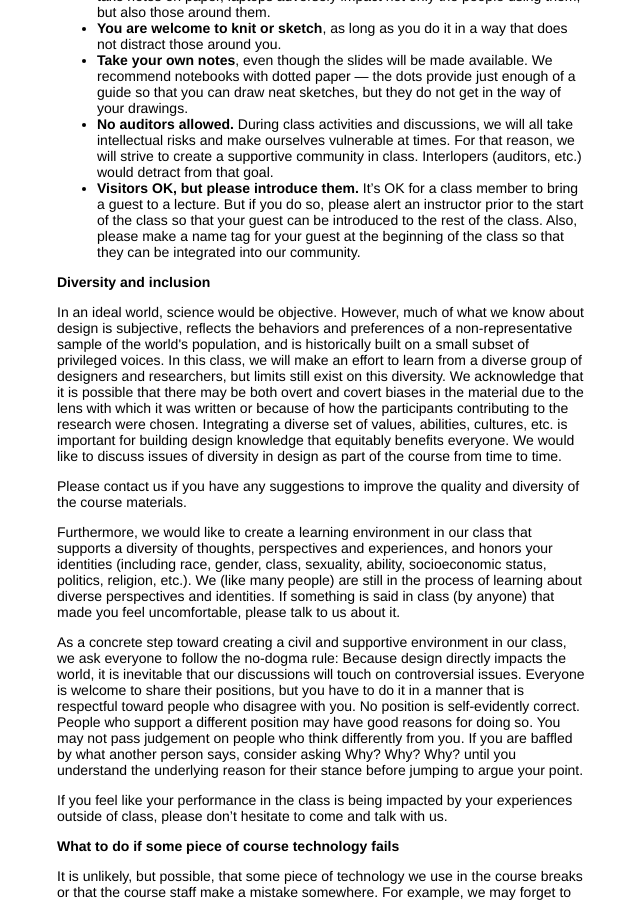
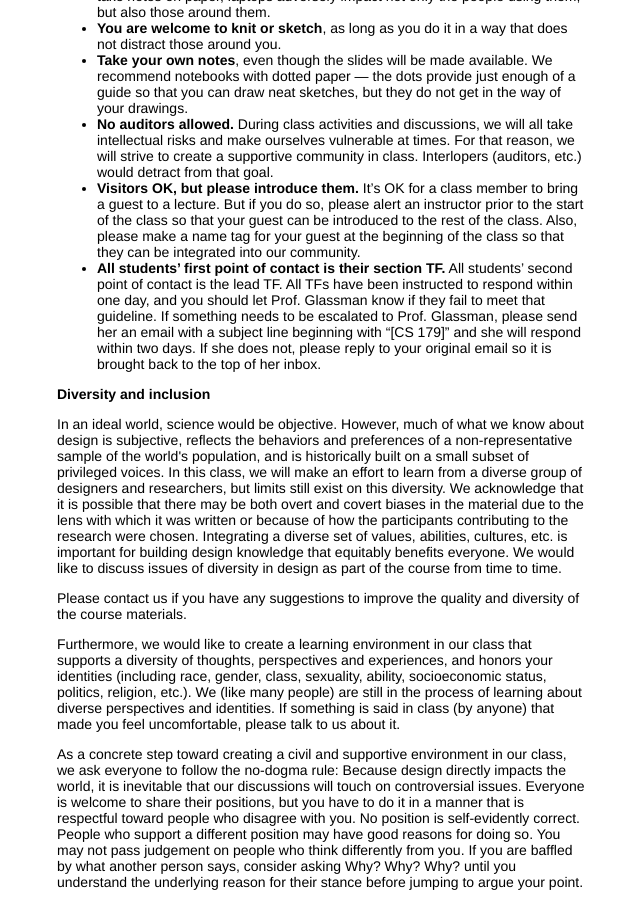
Before and after one commit to eglassman/eglassman.github.io, a Jekyll site: the page built from cs179.html, in a window 1280 px wide and 900 px high, scrolled down 1780 px. Shown: the whole window, without its empty margins (186-826 px from the left). Built offline with Jekyll 4.4.1, drawn with Linux system fonts in a browser that asks for light colours.

```diff
--- a/cs179.html
+++ b/cs179.html
@@ -163,6 +163,8 @@ The course covers skills and techniques necessary to design innovative interacti
 <li><b>No auditors allowed.</b> During class activities and discussions, we will all take intellectual risks and make ourselves vulnerable at times. For that reason, we will strive to create a supportive community in class. Interlopers (auditors, etc.) would detract from that goal.
 </li>
 <li><b>Visitors OK, but please introduce them.</b> It’s OK for a class member to bring a guest to a lecture. But if you do so, please alert an instructor prior to the start of the class so that your guest can be introduced to the rest of the class. Also, please make a name tag for your guest at the beginning of the class so that they can be integrated into our community.
+</li>
+<li><b>All students’ first point of contact is their section TF.</b> All students’ second point of contact is the lead TF. All TFs have been instructed to respond within one day, and you should let Prof. Glassman know if they fail to meet that guideline. If something needs to be escalated to Prof. Glassman, please send her an email with a subject line beginning with “[CS 179]” and she will respond within two days. If she does not, please reply to your original email so it is brought back to the top of her inbox.
 </li>
 </ul>
 
@@ -383,6 +385,14 @@ Maxwell-Dworkin Rm 241<br>
         MIT Philosophy Dept
       </div>
     </div>
+    <div>
+      <div class="slightlybold">
+        <a href="http://jennyfan.com/">Jenny Fan</a>
+      </div>
+      <div>
+        Palantir
+      </div>
+    </div>
   </div>
 
 
```
